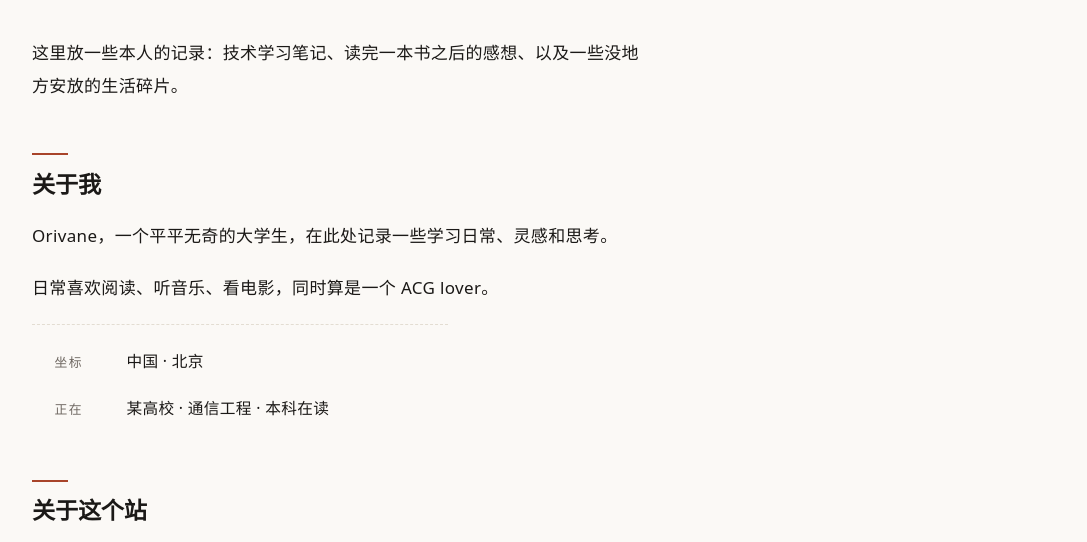
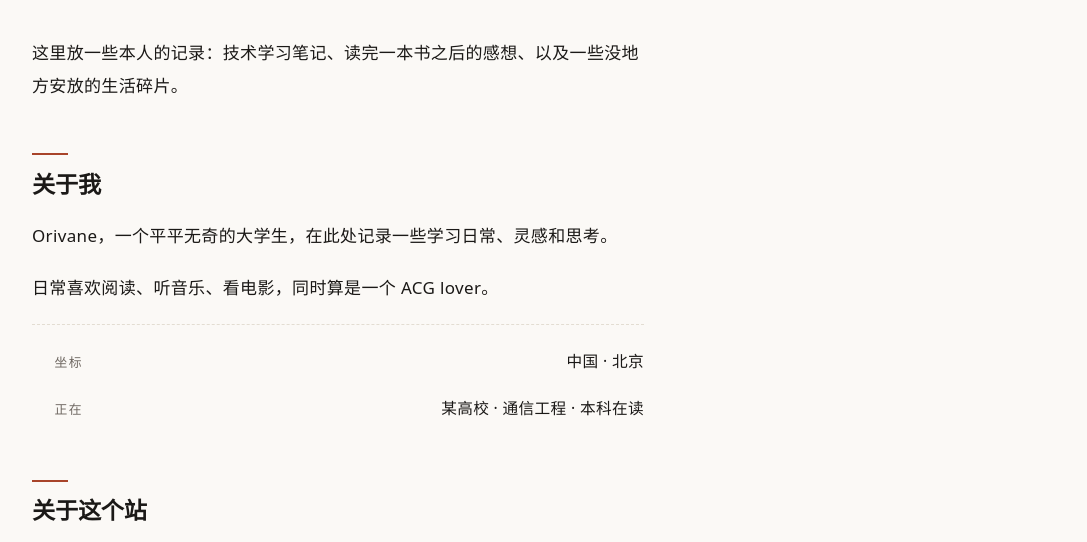
Before and after one commit to LTH-XZH/orivane-blog, an Astro site: page /about in a window 1280 px wide. Shown: the part 258-800 px from the top of the page, without its empty margins (96-1183 px from the left). Built offline with nearby package versions, Linux system fonts and the light colour scheme; Astro itself is replaced by a stand-in of ours; a small style sheet from the web is missing.

Commit message:
style(about): 坐标/正在改为左右两端对齐

```diff
--- a/src/styles/global.css
+++ b/src/styles/global.css
@@ -1255,11 +1255,10 @@ html[data-theme="dark"] .prose pre.astro-code span {
 	letter-spacing: 0.1em;
 }
 
-/* 关于页「坐标 / 正在」这类信息行：标签与内容对齐，两行右侧起齐 */
+/* 关于页「坐标 / 正在」这类信息行：标签靠左、内容靠右，中间留白 */
 .fact-list {
 	display: grid;
 	gap: 0.5rem;
-	max-width: 26rem;
 	margin: 1.7rem 0 0;
 	padding: 1.1rem 0 0;
 	list-style: none;
@@ -1267,13 +1266,14 @@ html[data-theme="dark"] .prose pre.astro-code span {
 }
 
 .fact-list li {
-	display: grid;
-	grid-template-columns: 3.6rem minmax(0, 1fr);
-	gap: 0.9rem;
+	display: flex;
 	align-items: baseline;
+	justify-content: space-between;
+	gap: 1.5rem;
 }
 
 .fact-key {
+	flex: none;
 	font-family: var(--font-ui);
 	font-size: 0.8rem;
 	letter-spacing: 0.12em;
@@ -1283,6 +1283,7 @@ html[data-theme="dark"] .prose pre.astro-code span {
 .fact-value {
 	font-size: 0.98rem;
 	line-height: 1.7;
+	text-align: right;
 }
 
 /* 10 响应式 / 动效 ------------------------------------------------------- */
```
